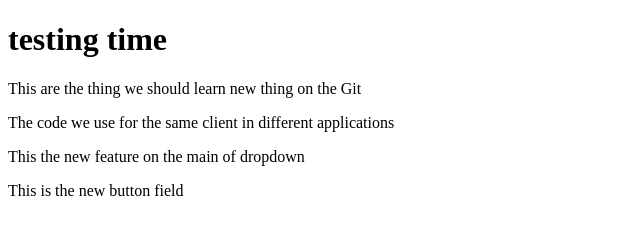
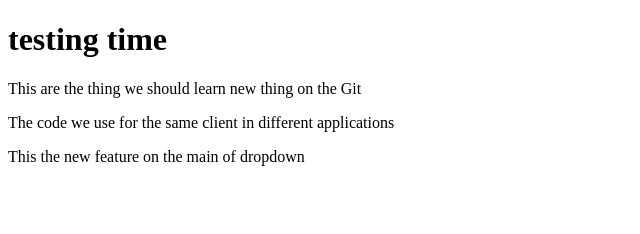
Before and after one commit to gsksrikanth/lasttryoncode, a plain HTML site: page testingrepo/index.html in a window 1280 px wide. Shown: the whole page, without its empty margins (0-640 px from the left). Drawn offline with Linux system fonts and the light colour scheme.

Commit message:
reset the button

```diff
--- a/testingrepo/index.html
+++ b/testingrepo/index.html
@@ -12,7 +12,6 @@
     <p>This are the thing we should learn new thing on the Git</p>
     <p>The code we use for the same client in different applications</p>
     <p>This the new feature on the main of dropdown</p>
-    <p>This is the new button field</p>
 </body>
 
 </html>
```
